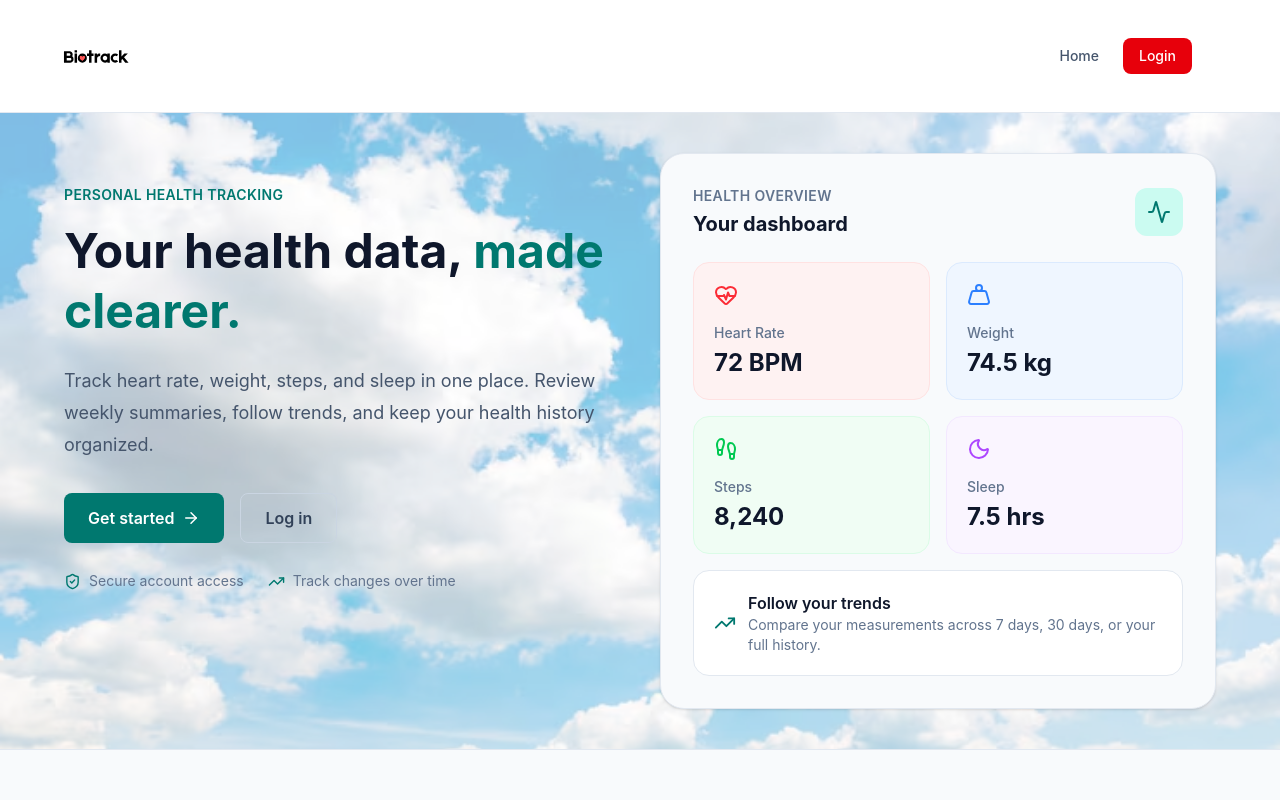
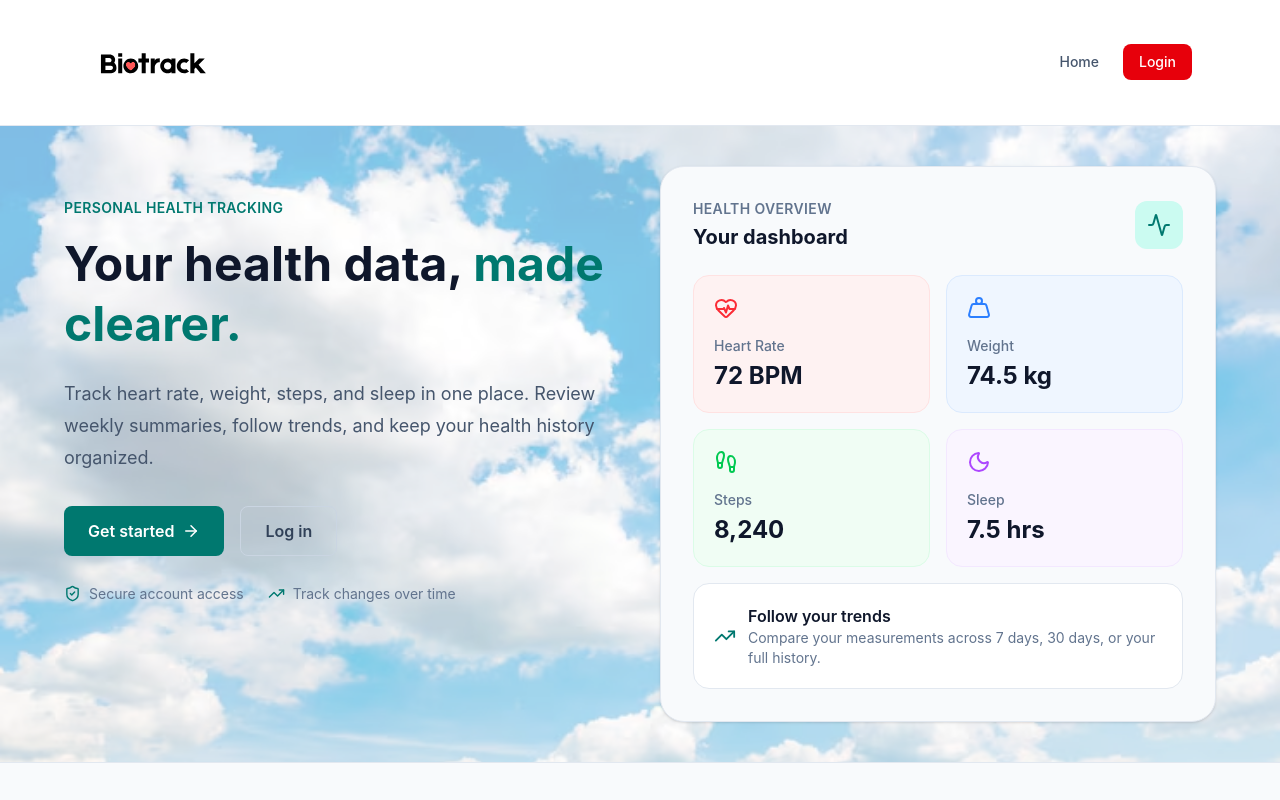
Before and after one commit to Mars-shah/BioTrack, a React (Vite) app in the folder client/: page / in a window 1280 px wide. Shown: the top 800 px of the page. Built offline with nearby package versions, Linux system fonts and the light colour scheme; no server answers.

Commit message:
Fixing logo sizing

```diff
--- a/client/src/components/Navbar.tsx
+++ b/client/src/components/Navbar.tsx
@@ -20,7 +20,7 @@ function Navbar() {
           <img
             src={logo}
             alt="BioTrack"
-            className="h-20 w-auto lg:-ml-8"
+            className="w-[105px] sm:w-[115px] lg:w-[130px]"
           />
         </Link>
 
```
